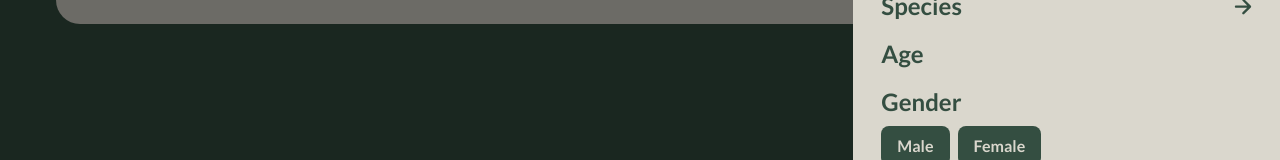
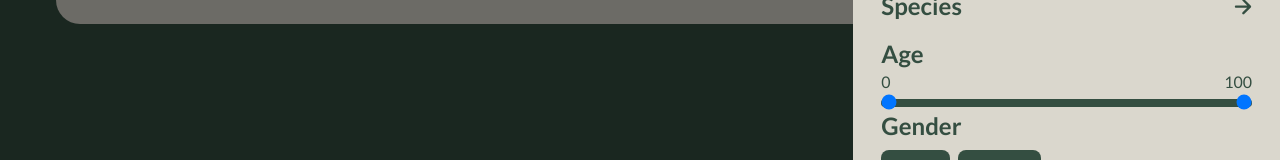
Before and after one commit to fdanctl/wildscape, a React (Create React App) app in the folder client/: page /wildlife in a window 1280 px wide. Shown: the part 286-446 px from the top of the page. Built offline with nearby package versions, Linux system fonts and the light colour scheme; no server answers.

Commit message:
add double range slider

```diff
--- /dev/null
+++ b/client/src/components/atoms/DoubleSlider.tsx
@@ -0,0 +1,61 @@
+import { useState } from "react";
+
+export function DoubleSlider() {
+  const [range, setRange] = useState({ min: 0, max: 100 });
+  const gap = 1;
+  const maxGap = 100; // max - min
+
+  const handleChangeMin = (e: React.ChangeEvent<HTMLInputElement>) => {
+    setRange((ps) => ({
+      ...ps,
+      min: Math.min(Number(e.target.value), range.max - gap),
+    }));
+  };
+
+  const handleChangeMax = (e: React.ChangeEvent<HTMLInputElement>) => {
+    setRange((ps) => ({
+      ...ps,
+      max: Math.max(Number(e.target.value), range.min + gap),
+    }));
+  };
+
+  return (
+    <>
+      <div className="flex justify-between">
+        <p>{range.min}</p>
+        <p>{range.max}</p>
+      </div>
+
+      <div className="relative w-full h-full mt-2">
+        <div className="appearance-none bg-white rounded-full w-full h-[3px] top-[-1px] bottom-0 absolute" />
+
+        <div
+          className="appearance-none bg-primaryGreen rounded-full h-[8px] top-[-3px] bottom-0 absolute"
+          style={{
+            left: `${Math.floor((range.min / maxGap) * 100)}%`,
+            right: `${Math.floor((range.max / maxGap) * 100)}%`,
+            width: `${Math.floor((range.max / maxGap) * 100) - Math.floor((range.min / maxGap) * 100)}%`,
+          }}
+        />
+        <input
+          className="appearance-none w-full outline-none m-auto top-0 bottom-0 bg-transparent pointer-events-auto absolute cursor-pointer"
+          type="range"
+          min="0"
+          max="100"
+          value={range.min}
+          id="slider-1"
+          onChange={(e) => handleChangeMin(e)}
+        />
+        <input
+          className="appearance-none w-full outline-none m-auto top-0 bottom-0 bg-transparent pointer-events-auto absolute cursor-pointer"
+          type="range"
+          min="0"
+          max="100"
+          value={range.max}
+          id="slider-2"
+          onChange={(e) => handleChangeMax(e)}
+        />
+      </div>
+    </>
+  );
+}
--- a/client/src/components/molecules/FilterBar.tsx
+++ b/client/src/components/molecules/FilterBar.tsx
@@ -1,4 +1,5 @@
 import { ArrowSvg } from "../atoms/ArrowSvg";
+import { DoubleSlider } from "../atoms/DoubleSlider";
 import { FilterOptBtn } from "../atoms/FilterOptBtn";
 import { XSvg } from "../atoms/XSvg";
 
@@ -43,6 +44,7 @@ export function FilterBar() {
         </div>
         <div>
           <p className="font-bold text-2xl">Age</p>
+          <DoubleSlider />
         </div>
         <div>
           <p className="font-bold text-2xl mb-2">Gender</p>
```
